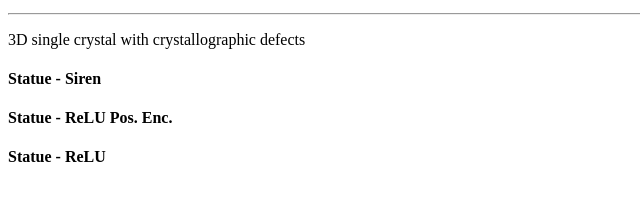
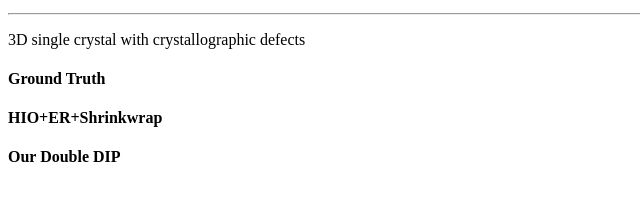
Before and after one commit to zzUMN/3D_BCDI_display, a plain HTML site: page index.html in a window 1280 px wide. Shown: the part 360-560 px from the top of the page, 0-640 px from the left. Drawn offline with nearby package versions, Linux system fonts and the light colour scheme.

Commit message:
Add files via upload

```diff
--- a/index.html
+++ b/index.html
@@ -55,7 +55,7 @@
 
             <div class="row align-items-center">
                 <div class="col-md-4 padding-0 canvas-row">
-                    <h4>Statue - Siren</h4>
+                    <h4>Ground Truth</h4>
                     <model-viewer
                             alt="Ground Truth"
                             src="test_bcdi.glb"
@@ -67,7 +67,7 @@
                     </model-viewer>
                 </div>
                 <div class="col-md-4 padding-0 canvas-row">
-                    <h4>Statue - ReLU Pos. Enc.</h4>
+                    <h4>HIO+ER+Shrinkwrap</h4>
                     <model-viewer
                             alt="HIO+ER+Shrinkwrap"
                             src="test_bcdi.glb"
@@ -79,7 +79,7 @@
                     </model-viewer>
                 </div>
                 <div class="col-md-4 padding-0 canvas-row">
-                    <h4>Statue - ReLU</h4>
+                    <h4>Our Double DIP</h4>
                     <model-viewer
                             alt="Our Double DIP"
                             src="test_bcdi.glb"
```
